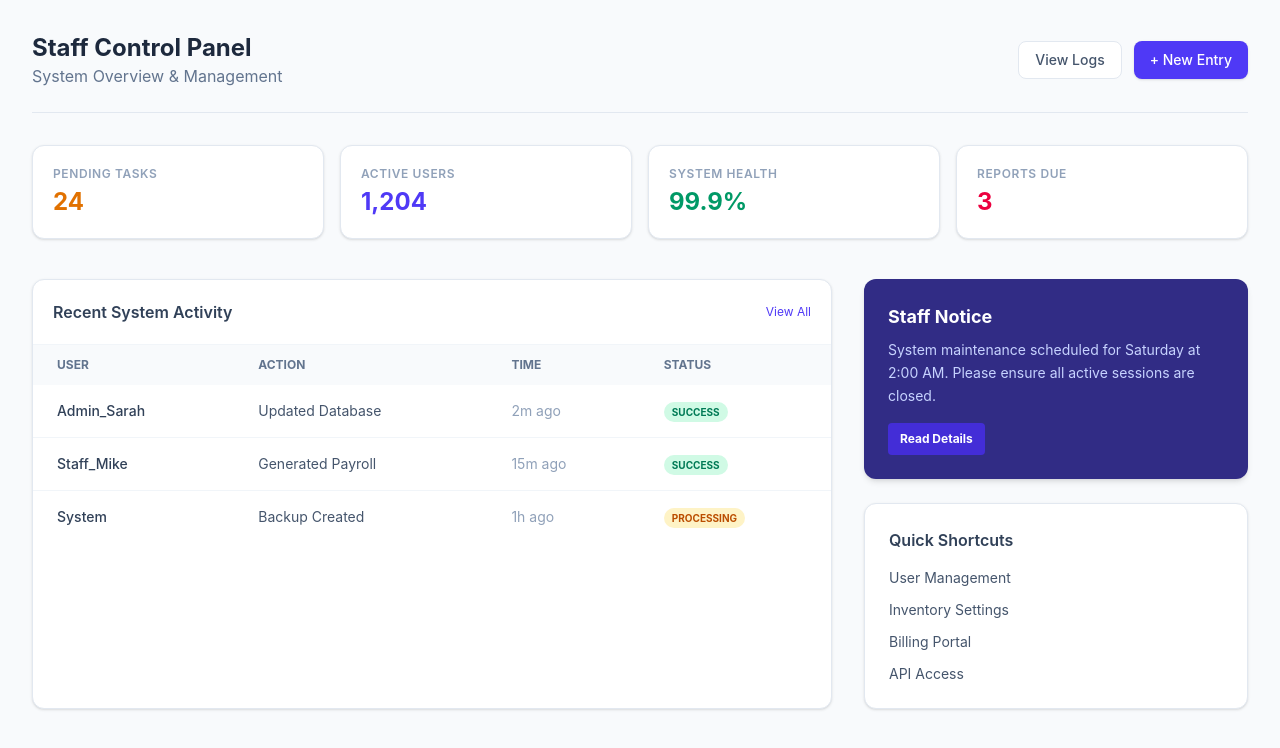
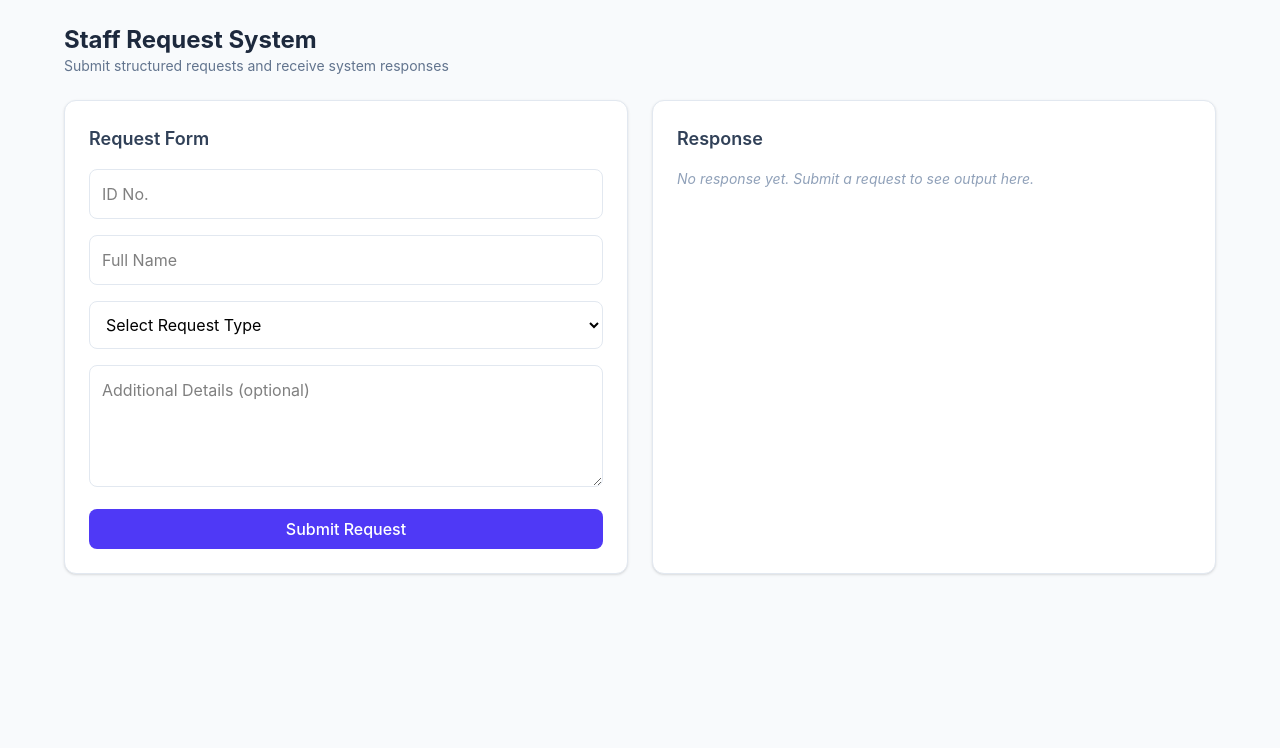
Before and after one commit to RRThrsh/evaluation-frontend, a React (Vite) app: page /staff in a window 1280 px wide. Shown: the top 748 px of the page. Built offline with nearby package versions, Linux system fonts and the light colour scheme.

Commit message:
FIX: staffhome

```diff
--- a/src/pages/dashboard/staff/StaffHome.jsx
+++ b/src/pages/dashboard/staff/StaffHome.jsx
@@ -1,111 +1,167 @@
-import React from "react";
+import React, { useState } from "react";
 
 export default function StaffHome() {
+    const [form, setForm] = useState({
+        idNo: "",
+        name: "",
+        requestType: "",
+        details: "",
+    });
+
+    const [response, setResponse] = useState("");
+    const [loading, setLoading] = useState(false);
+
+    const handleChange = (e) => {
+        setForm({
+            ...form,
+            [e.target.name]: e.target.value,
+        });
+    };
+
+    const handleSendRequest = async (e) => {
+        e.preventDefault();
+
+        if (!form.idNo || !form.name || !form.requestType) {
+            alert("Please fill in required fields.");
+            return;
+        }
+
+        setLoading(true);
+        setResponse("");
+
+        try {
+            // 🔌 Replace with real API
+            /*
+            const res = await fetch("/api/staff/request", {
+                method: "POST",
+                headers: { "Content-Type": "application/json" },
+                body: JSON.stringify(form),
+            });
+
+            const data = await res.json();
+            setResponse(data.response);
+            */
+
+            // 🧪 Mock response
+            setTimeout(() => {
+                setResponse(
+                    `✔ Request Received\n\nID No: ${form.idNo}\nName: ${form.name}\nType: ${form.requestType}\nDetails: ${form.details}\n\nStatus: Processed Successfully`
+                );
+                setLoading(false);
+            }, 1000);
+
+        } catch (err) {
+            setResponse("Error: Failed to process request.");
+            setLoading(false);
+        }
+    };
+
     return (
-        <div className="min-h-screen bg-slate-50 flex">
-            {/* Main Content Area */}
-            <main className="flex-1 p-8">
+        <div className="min-h-screen bg-slate-50 p-6">
+            <div className="max-w-6xl mx-auto">
 
-                {/* Header with Greeting & Date */}
-                <div className="flex flex-col md:flex-row md:items-center md:justify-between mb-8 border-b border-slate-200 pb-6">
-                    <div>
-                        <h1 className="text-2xl font-bold text-slate-800">Staff Control Panel</h1>
-                        <p className="text-slate-500">System Overview & Management</p>
-                    </div>
-                    <div className="mt-4 md:mt-0 flex gap-3">
-                        <button className="px-4 py-2 bg-white border border-slate-200 rounded-lg text-sm font-medium text-slate-600 hover:bg-slate-50 transition">
-                            View Logs
-                        </button>
-                        <button className="px-4 py-2 bg-indigo-600 rounded-lg text-sm font-medium text-white hover:bg-indigo-700 transition shadow-sm">
-                            + New Entry
-                        </button>
-                    </div>
+                {/* Title */}
+                <div className="mb-6">
+                    <h1 className="text-2xl font-bold text-slate-800">
+                        Staff Request System
+                    </h1>
+                    <p className="text-slate-500 text-sm">
+                        Submit structured requests and receive system responses
+                    </p>
                 </div>
 
-                {/* Quick Stats Grid */}
-                <div className="grid grid-cols-1 md:grid-cols-4 gap-4 mb-10">
-                    {[
-                        { label: 'Pending Tasks', value: '24', color: 'text-amber-600' },
-                        { label: 'Active Users', value: '1,204', color: 'text-indigo-600' },
-                        { label: 'System Health', value: '99.9%', color: 'text-emerald-600' },
-                        { label: 'Reports Due', value: '3', color: 'text-rose-600' },
-                    ].map((stat, idx) => (
-                        <div key={idx} className="bg-white p-5 rounded-xl border border-slate-200 shadow-sm">
-                            <p className="text-xs font-semibold text-slate-400 uppercase tracking-wider">{stat.label}</p>
-                            <p className={`text-2xl font-bold mt-1 ${stat.color}`}>{stat.value}</p>
-                        </div>
-                    ))}
-                </div>
+                {/* 2 Column Layout */}
+                <div className="grid grid-cols-1 md:grid-cols-2 gap-6">
 
-                <div className="grid grid-cols-1 lg:grid-cols-3 gap-8">
-                    {/* Recent Activity Table (UX: Shows staff what happened while they were away) */}
-                    <div className="lg:col-span-2 bg-white rounded-xl border border-slate-200 shadow-sm overflow-hidden">
-                        <div className="p-5 border-b border-slate-100 flex justify-between items-center">
-                            <h2 className="font-semibold text-slate-700">Recent System Activity</h2>
-                            <a href="#" className="text-xs text-indigo-600 hover:underline">View All</a>
-                        </div>
-                        <div className="overflow-x-auto">
-                            <table className="w-full text-left">
-                                <thead className="bg-slate-50 text-slate-500 text-xs uppercase">
-                                    <tr>
-                                        <th className="px-6 py-3">User</th>
-                                        <th className="px-6 py-3">Action</th>
-                                        <th className="px-6 py-3">Time</th>
-                                        <th className="px-6 py-3">Status</th>
-                                    </tr>
-                                </thead>
-                                <tbody className="text-sm divide-y divide-slate-100">
-                                    {[
-                                        { user: "Admin_Sarah", action: "Updated Database", time: "2m ago", status: "Success" },
-                                        { user: "Staff_Mike", action: "Generated Payroll", time: "15m ago", status: "Success" },
-                                        { user: "System", action: "Backup Created", time: "1h ago", status: "Processing" },
-                                    ].map((row, i) => (
-                                        <tr key={i} className="hover:bg-slate-50 transition">
-                                            <td className="px-6 py-4 font-medium text-slate-700">{row.user}</td>
-                                            <td className="px-6 py-4 text-slate-600">{row.action}</td>
-                                            <td className="px-6 py-4 text-slate-400">{row.time}</td>
-                                            <td className="px-6 py-4">
-                                                <span className={`px-2 py-1 rounded-full text-[10px] font-bold uppercase ${
-                                                    row.status === 'Success' ? 'bg-emerald-100 text-emerald-700' : 'bg-amber-100 text-amber-700'
-                                                }`}>
-                                                    {row.status}
-                                                </span>
-                                            </td>
-                                        </tr>
-                                    ))}
-                                </tbody>
-                            </table>
-                        </div>
+                    {/* 📩 REQUEST FORM */}
+                    <div className="bg-white border border-slate-200 rounded-xl shadow-sm p-6">
+                        <h2 className="text-lg font-semibold text-slate-700 mb-4">
+                            Request Form
+                        </h2>
+
+                        <form onSubmit={handleSendRequest} className="space-y-4">
+
+                            {/* ID NO */}
+                            <input
+                                type="text"
+                                name="idNo"
+                                placeholder="ID No."
+                                value={form.idNo}
+                                onChange={handleChange}
+                                className="w-full border border-slate-200 rounded-lg p-3 focus:outline-none focus:ring-2 focus:ring-indigo-500"
+                            />
+
+                            {/* NAME */}
+                            <input
+                                type="text"
+                                name="name"
+                                placeholder="Full Name"
+                                value={form.name}
+                                onChange={handleChange}
+                                className="w-full border border-slate-200 rounded-lg p-3 focus:outline-none focus:ring-2 focus:ring-indigo-500"
+                            />
+
+                            {/* REQUEST TYPE */}
+                            <select
+                                name="requestType"
+                                value={form.requestType}
+                                onChange={handleChange}
+                                className="w-full border border-slate-200 rounded-lg p-3 focus:outline-none focus:ring-2 focus:ring-indigo-500"
+                            >
+                                <option value="">Select Request Type</option>
+                                <option value="Leave">Leave Request</option>
+                                <option value="Correction">Data Correction</option>
+                                <option value="Access">System Access</option>
+                                <option value="Other">Other</option>
+                            </select>
+
+                            {/* DETAILS */}
+                            <textarea
+                                name="details"
+                                placeholder="Additional Details (optional)"
+                                value={form.details}
+                                onChange={handleChange}
+                                rows="4"
+                                className="w-full border border-slate-200 rounded-lg p-3 focus:outline-none focus:ring-2 focus:ring-indigo-500"
+                            />
+
+                            {/* SUBMIT */}
+                            <button
+                                type="submit"
+                                disabled={loading}
+                                className={`w-full py-2 rounded-lg text-white font-medium transition ${
+                                    loading
+                                        ? "bg-slate-400"
+                                        : "bg-indigo-600 hover:bg-indigo-700"
+                                }`}
+                            >
+                                {loading ? "Sending..." : "Submit Request"}
+                            </button>
+
+                        </form>
                     </div>
 
-                  {/* Support/Internal Announcements (UX: Keeps staff informed) */}
-                    <div className="space-y-6">
-                        <div className="bg-indigo-900 text-white p-6 rounded-xl shadow-md">
-                            <h3 className="font-bold text-lg mb-2">Staff Notice</h3>
-                            <p className="text-indigo-200 text-sm leading-relaxed">
-                                System maintenance scheduled for Saturday at 2:00 AM. Please ensure all active sessions are closed.
-                            </p>
-                            <button className="mt-4 text-xs font-bold bg-indigo-700 hover:bg-indigo-600 px-3 py-2 rounded transition">
-                                Read Details
-                            </button>
-                        </div>
+                    {/* 📥 RESPONSE SECTION */}
+                    <div className="bg-white border border-slate-200 rounded-xl shadow-sm p-6">
+                        <h2 className="text-lg font-semibold text-slate-700 mb-4">
+                            Response
+                        </h2>
 
-                        <div className="bg-white p-6 rounded-xl border border-slate-200 shadow-sm">
-                            <h3 className="font-semibold text-slate-700 mb-4">Quick Shortcuts</h3>
-                            <ul className="space-y-3">
-                                {['User Management', 'Inventory Settings', 'Billing Portal', 'API Access'].map((link) => (
-                                    <li key={link}>
-                                        <button className="w-full text-left text-sm text-slate-600 hover:text-indigo-600 flex justify-between group">
-                                            {link}
-                                            <span className="opacity-0 group-hover:opacity-100 transition-opacity">→</span>
-                                        </button>
-                                    </li>
-                                ))}
-                            </ul>
-                        </div>
+                        {response ? (
+                            <div className="bg-slate-50 border border-slate-200 rounded-lg p-4">
+                                <pre className="text-sm text-slate-700 whitespace-pre-wrap">
+                                    {response}
+                                </pre>
+                            </div>
+                        ) : (
+                            <div className="text-slate-400 text-sm italic">
+                                No response yet. Submit a request to see output here.
+                            </div>
+                        )}
                     </div>
+
                 </div>
-            </main>
+            </div>
         </div>
     );
 }
```
